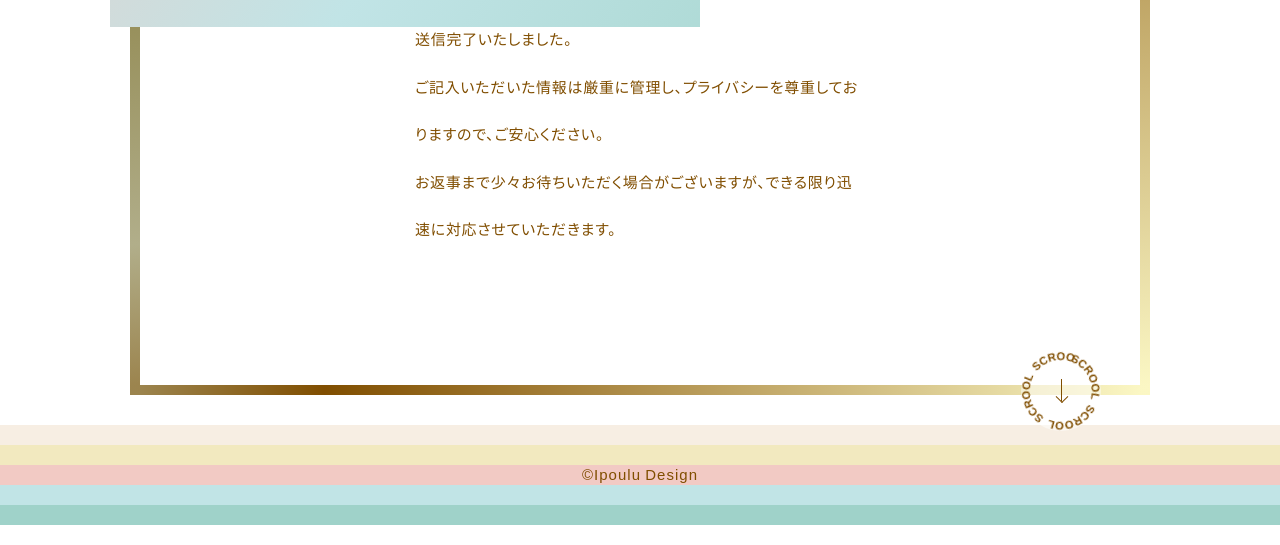
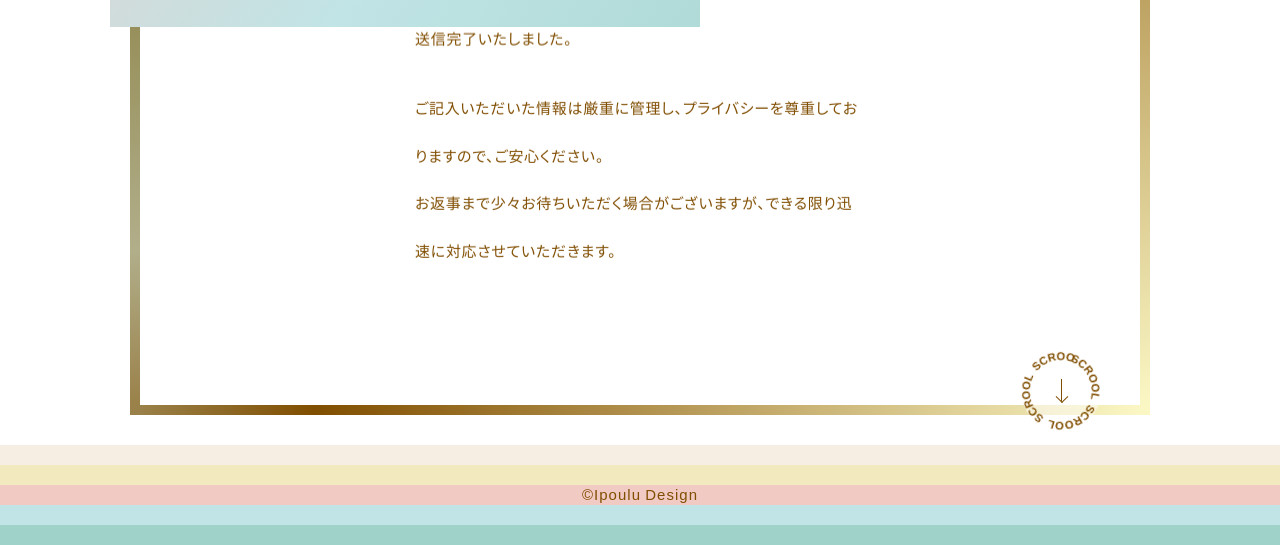
Before and after one commit to gauchi71/portfolio_test, a plain HTML site: page thankspage.html in a window 1280 px wide. Shown: the part 349-894 px from the top of the page. Drawn offline with nearby package versions, Linux system fonts and the light colour scheme; some packages are replaced by stand-ins of ours; a web font is replaced by a local one.

Commit message:
Update style.css

```diff
--- a/css/style.css
+++ b/css/style.css
@@ -827,6 +827,10 @@ h3 {
     transition: opacity 3s ease, transform 5s ease;
     /* アニメーションの効果 */
     will-change: opacity, transform; /* Safari */
+    display: block;
+}
+.line:not(:last-child) {
+    margin-bottom: 20px;
 }
 
 .line.is-animated {
```
